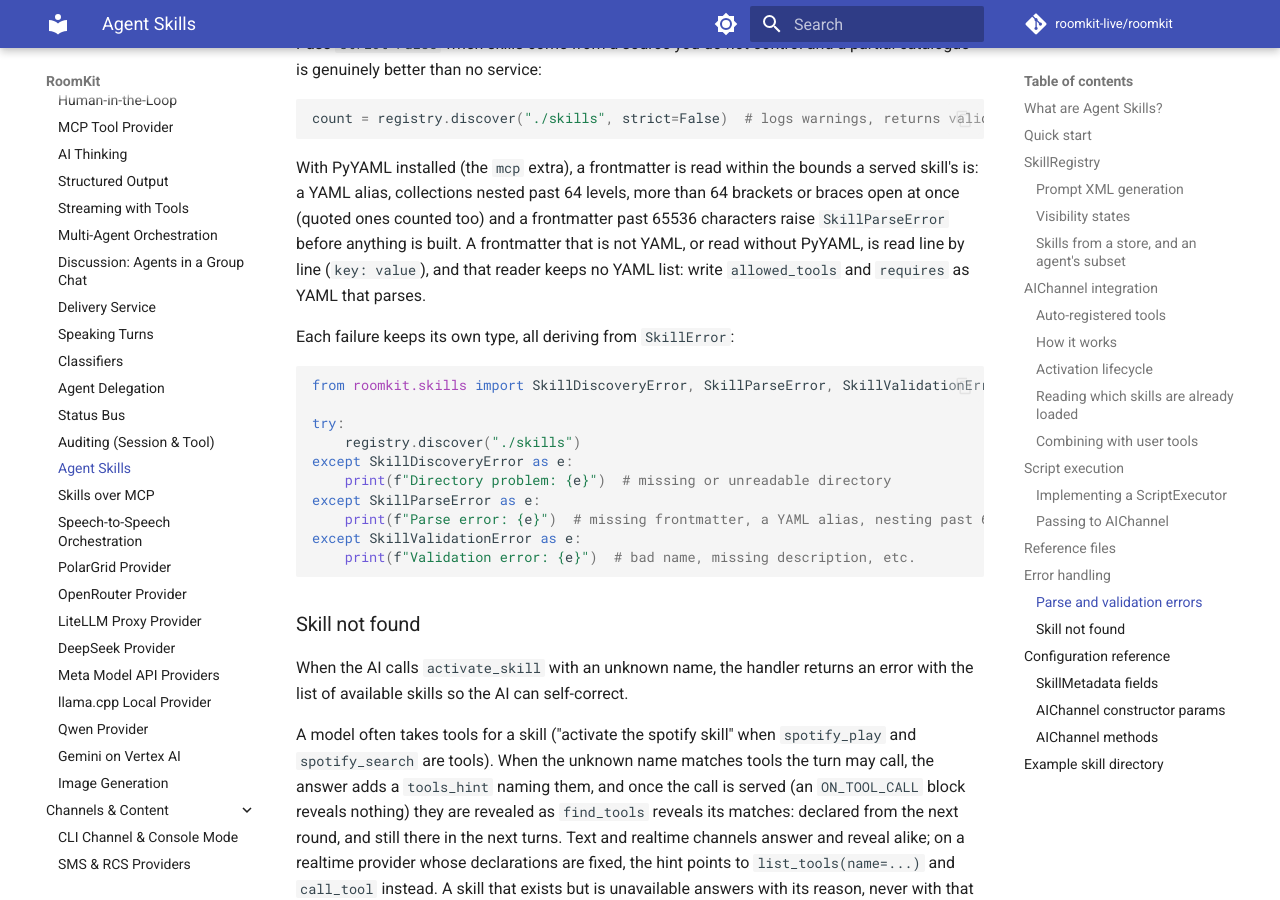
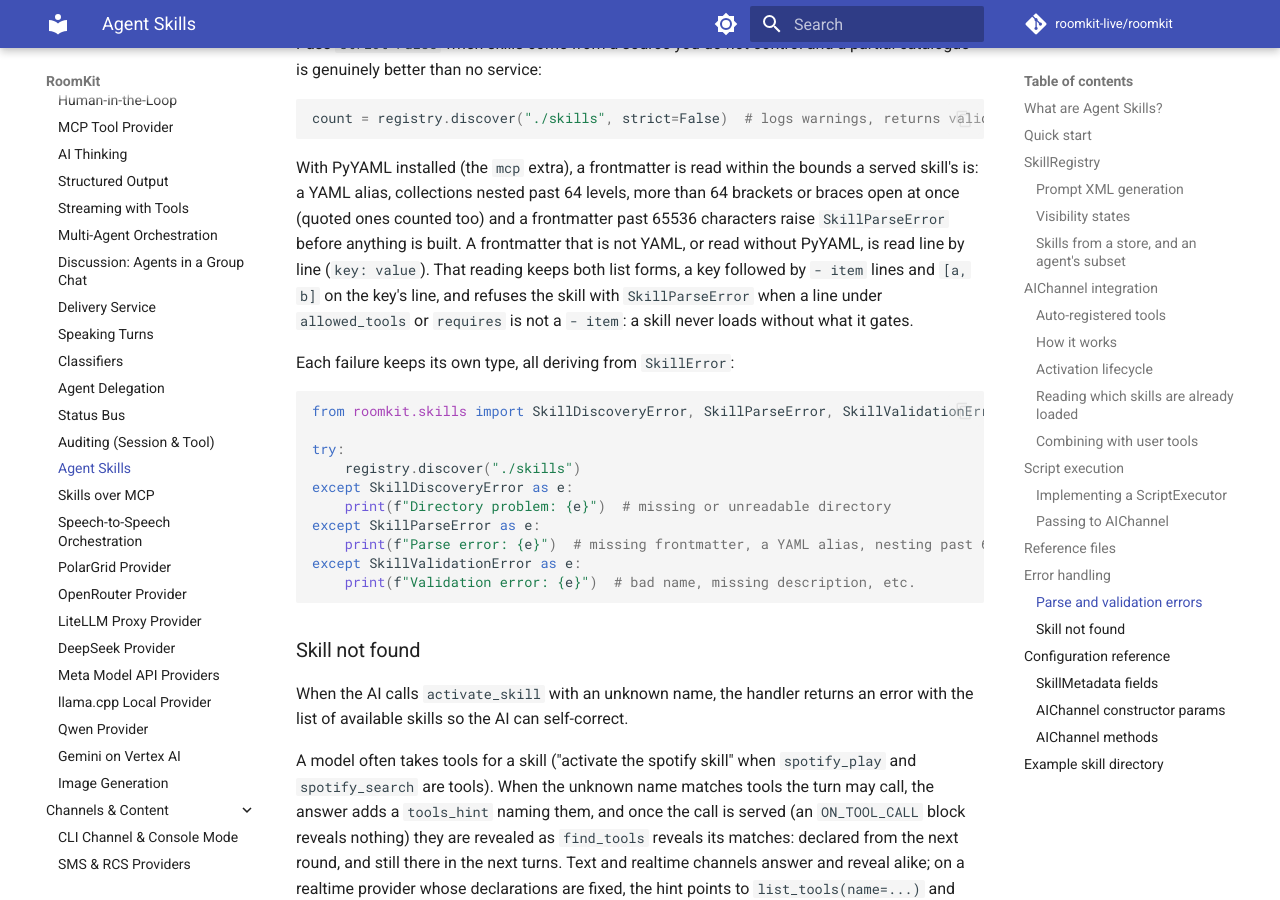
Before and after one commit to roomkit-live/roomkit-docs, an MkDocs documentation site: the page built from docs/guides/agent-skills.md, in a window 1280 px wide and 900 px high, scrolled down 11631 px. Built offline with MkDocs 1.6.1 and Material for MkDocs 9.7.7, drawn with Linux system fonts in a browser that asks for light colours; comment, search, counter and statistics services are not loaded.

Commit message:
docs(skills): a frontmatter read line by line keeps its lists (RMK-693)

````diff
--- a/docs/guides/agent-skills.md
+++ b/docs/guides/agent-skills.md
@@ -510,7 +510,7 @@ Pass `strict=False` when skills come from a source you do not control and a part
 count = registry.discover("./skills", strict=False)  # logs warnings, returns valid count
 ```
 
-With PyYAML installed (the `mcp` extra), a frontmatter is read within the bounds a served skill's is: a YAML alias, collections nested past 64 levels, more than 64 brackets or braces open at once (quoted ones counted too) and a frontmatter past 65536 characters raise `SkillParseError` before anything is built. A frontmatter that is not YAML, or read without PyYAML, is read line by line (`key: value`), and that reader keeps no YAML list: write `allowed_tools` and `requires` as YAML that parses.
+With PyYAML installed (the `mcp` extra), a frontmatter is read within the bounds a served skill's is: a YAML alias, collections nested past 64 levels, more than 64 brackets or braces open at once (quoted ones counted too) and a frontmatter past 65536 characters raise `SkillParseError` before anything is built. A frontmatter that is not YAML, or read without PyYAML, is read line by line (`key: value`). That reading keeps both list forms, a key followed by `- item` lines and `[a, b]` on the key's line, and refuses the skill with `SkillParseError` when a line under `allowed_tools` or `requires` is not a `- item`: a skill never loads without what it gates.
 
 Each failure keeps its own type, all deriving from `SkillError`:
 
````
